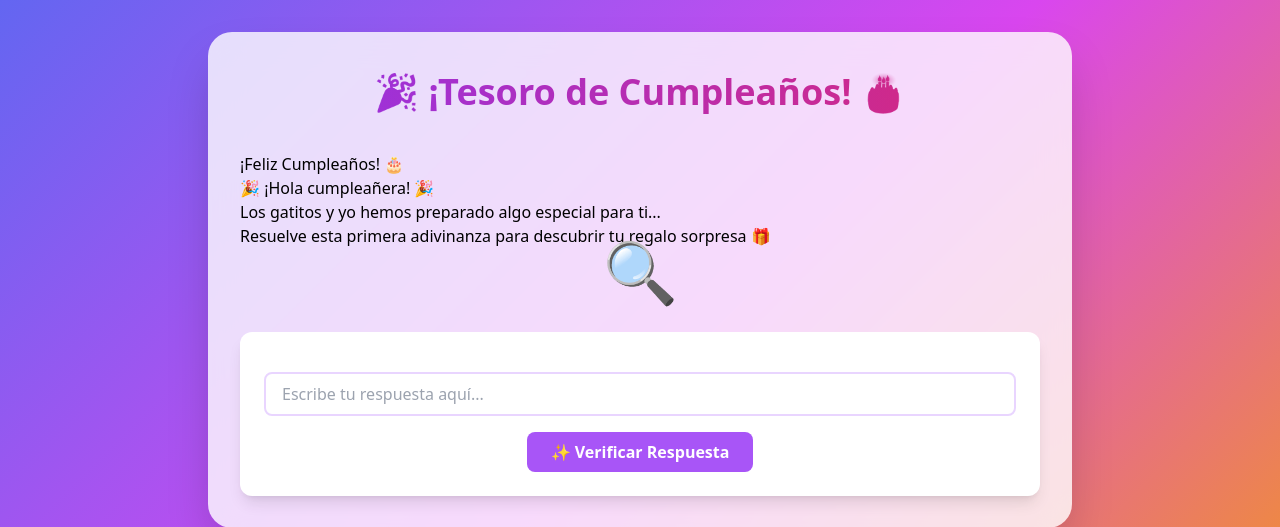
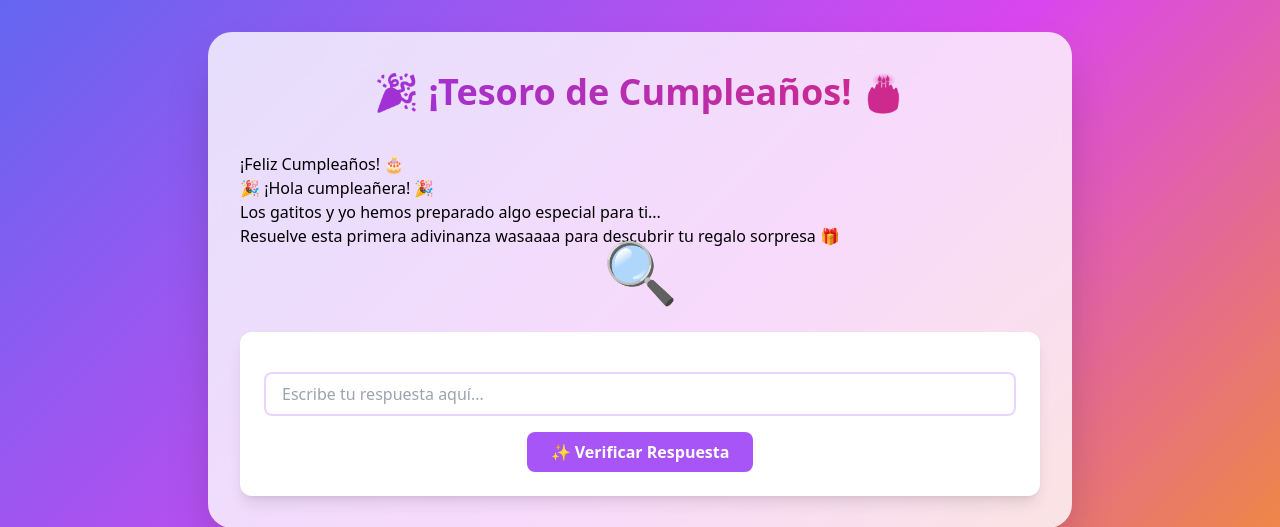
Before and after one commit to topitobravo/cumpleAndrea, a Flask app: template api/templates/bienvenida.html in a window 1280 px wide. Shown: the top 527 px of the page. Run offline with Flask 3, Linux system fonts and the light colour scheme; the template is opened without the code that fills it, so the values that code supplies are empty; some libraries are stand-ins or nearby versions.

Commit message:
adds deps3

```diff
--- a/api/templates/bienvenida.html
+++ b/api/templates/bienvenida.html
@@ -6,7 +6,7 @@
         <div class="intro-text">
             <p>🎉 ¡Hola cumpleañera! 🎉</p>
             <p>Los gatitos y yo hemos preparado algo especial para ti...</p>
-            <p>Resuelve esta primera adivinanza para descubrir tu regalo sorpresa 🎁</p>
+            <p>Resuelve esta primera adivinanza wasaaaa para descubrir tu regalo sorpresa 🎁</p>
         </div>
 
         <!-- Sustituye "foto-gatos.jpg" por tu archivo de imagen -->
```
